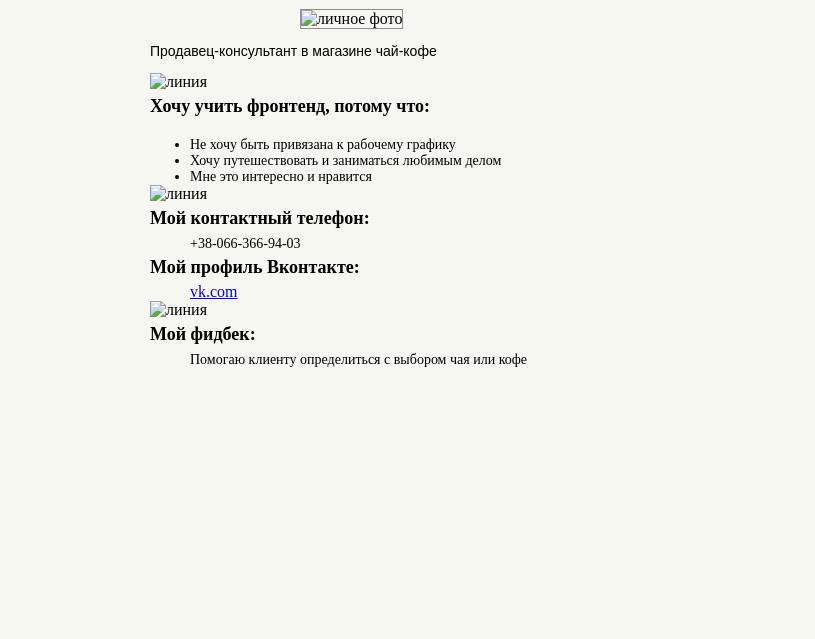
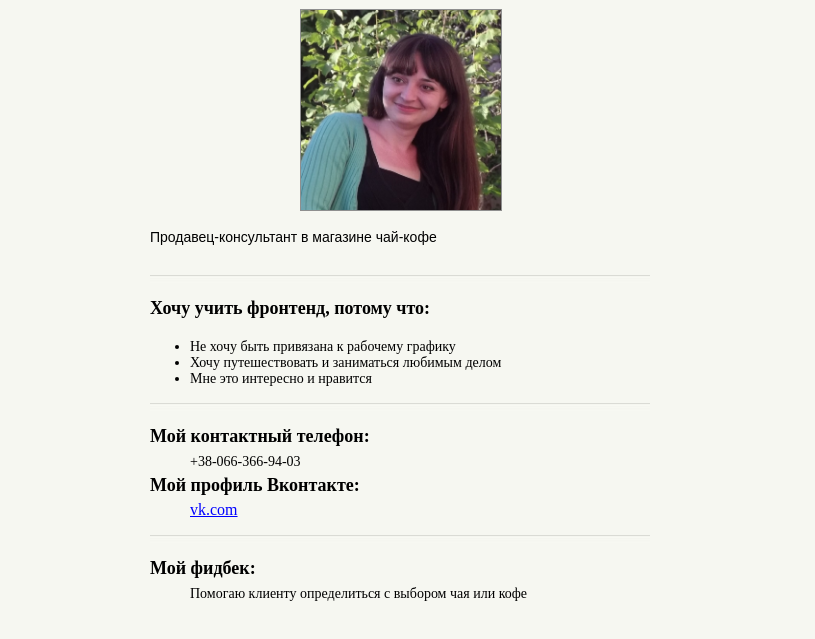
Before and after one commit to tinakl/tinakl.github.io, a plain HTML site: page index.html in a window 1280 px wide. Shown: the part 93-732 px from the top of the page, without its empty margins (118-933 px from the left). Drawn offline with Linux system fonts and the light colour scheme; files whose address does not match are found by name.

Commit message:
Update index.html

```diff
--- a/index.html
+++ b/index.html
@@ -8,24 +8,24 @@
 	<body>
 
 	<h2>Беженарь Кристина Александровна</h2>
-	<img src="images/1.jpg" width="200" height="200" alt="личное фото">
+	<img src="img/1.jpg" width="200" height="200" alt="личное фото">
 	<div>
     <p>Продавец-консультант в магазине чай-кофе</p>
-    <img src="images/line.jpg" alt="линия">
+    <img src="img/line.jpg" alt="линия">
     <h4>Хочу учить фронтенд, потому что:</h4>
 	<ul>
 		<li>Не хочу быть привязана к рабочему графику</li>
 		<li>Хочу путешествовать и заниматься любимым делом</li>
 		<li>Мне это интересно и нравится</li>
 	</ul>
-	<img src="images/line.jpg" alt="линия">
+	<img src="img/line.jpg" alt="линия">
 	<h4>Мой контактный телефон:</h4>
 	<span>+38-066-366-94-03</span>
 	<h4>Мой профиль Вконтакте:</h4>
 	<a href="https://vk.com/tinakl" target="_blank">vk.com</a>
 	</div>
 	<div class="fid">
-	<img src="images/line.jpg" alt="линия">
+	<img src="img/line.jpg" alt="линия">
 	<h4>Мой фидбек:</h4>
 	<span>Помогаю клиенту определиться с выбором чая или кофе</span>
 	</div>
```
